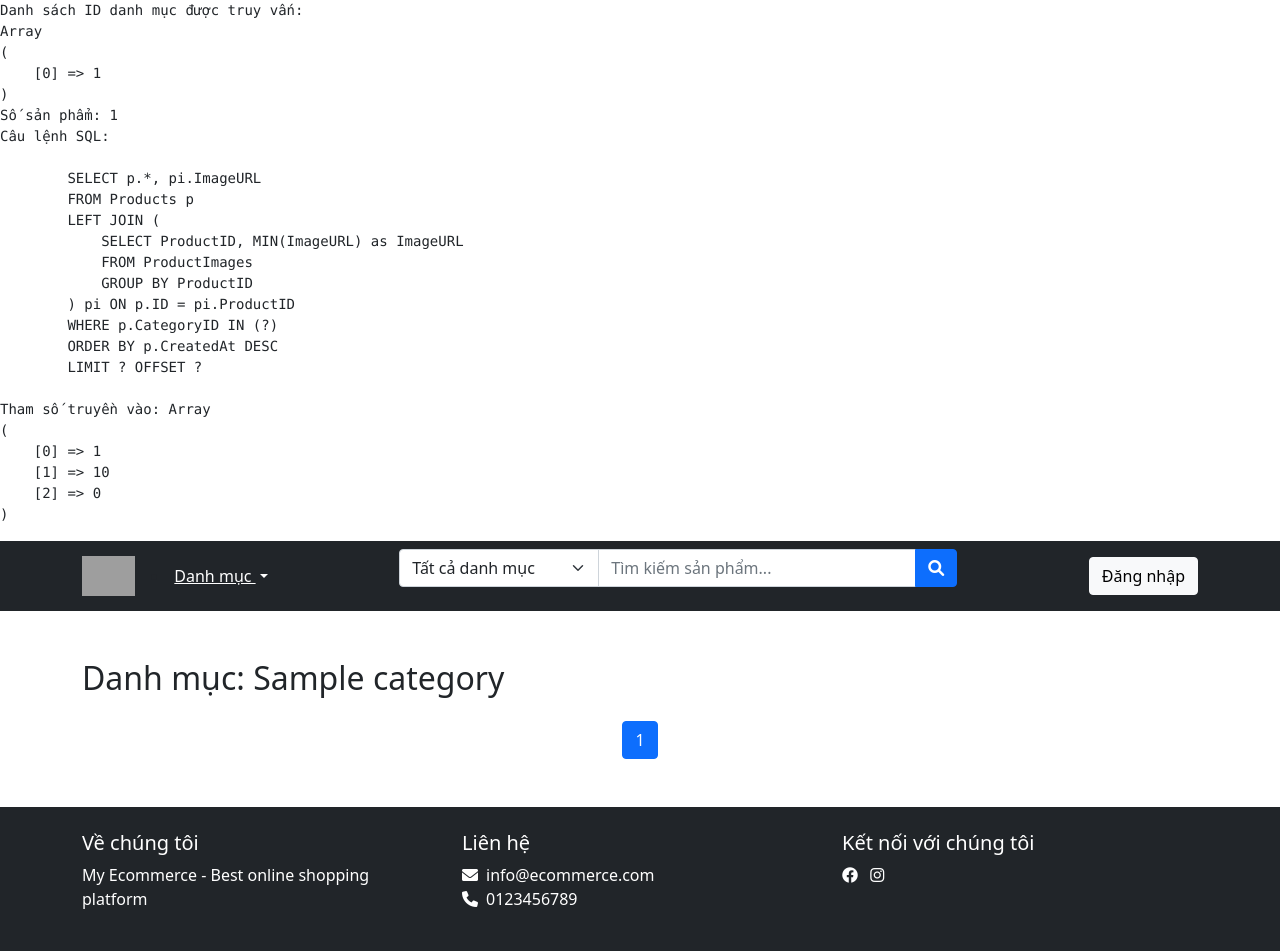
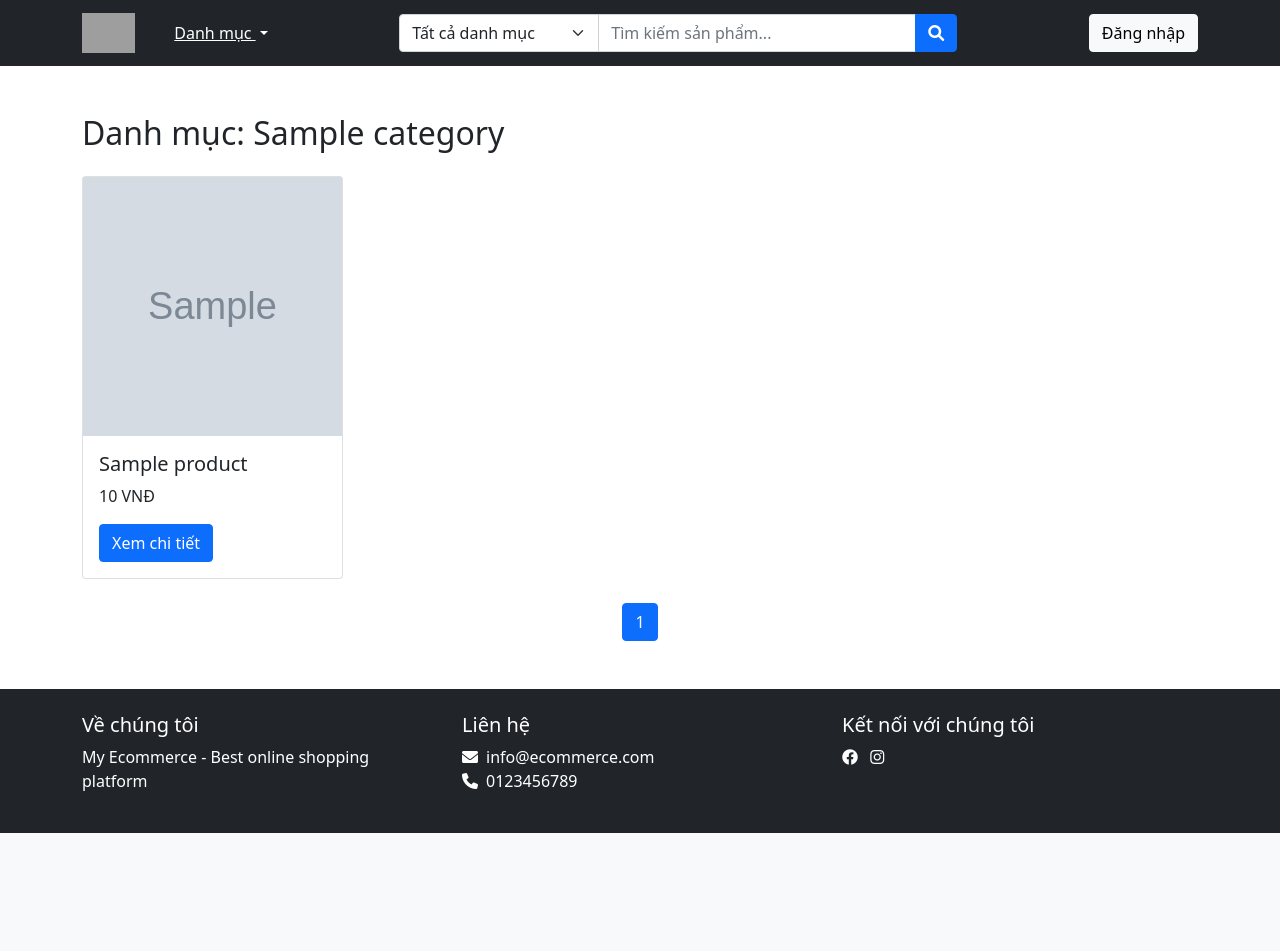
Before and after one commit to dokhacduong1/Khai_Eco, a PHP site: page /category.php?id=1 in a window 1280 px wide. After the commit the page ends 833 px from the top, so only its background shows below. Run offline with PHP 8.4, Linux system fonts and the light colour scheme; data comes from the database, SQL or seed files in the repository; tables that the repository leaves empty hold one stand-in row (values such as "Sample post"); grey boxes marked "Sample" are stand-in pictures; grey boxes are pictures that could not be loaded.

Commit message:
Add Product Category

```diff
--- /dev/null
+++ b/assets/css/style.css
@@ -0,0 +1,71 @@
+.dropdown-menu .dropdown-submenu {
+    position: relative;
+}
+
+.dropdown-menu .dropdown-submenu .dropdown-menu {
+    top: 0;
+    left: 100%;
+    margin-top: -1px;
+    margin-left: 0.1rem;
+    display: none;
+}
+
+.dropdown-menu .dropdown-submenu:hover > .dropdown-menu {
+    display: block;
+}
+
+.dropdown-menu .dropdown-submenu .dropdown-toggle::after {
+    content: "▸";
+    float: right;
+    margin-left: 0.5rem;
+    vertical-align: middle;
+    border: none;
+}
+
+@media (min-width: 992px) {
+    .dropdown-menu .dropdown-submenu:hover > .dropdown-menu {
+        display: block;
+    }
+
+    .dropdown-menu .dropdown-submenu .dropdown-menu {
+        transform: translateY(-10px);
+        opacity: 0;
+        transition: all 0.3s ease;
+        pointer-events: none;
+    }
+
+    .dropdown-menu .dropdown-submenu:hover > .dropdown-menu {
+        transform: translateY(0);
+        opacity: 1;
+        pointer-events: auto;
+    }
+}
+
+/* Hiệu ứng product card */
+.product-card {
+    transition: transform 0.3s, box-shadow 0.3s;
+    border: 1px solid rgba(0,0,0,0.125);
+}
+
+.product-card:hover {
+    transform: translateY(-5px);
+    box-shadow: 0 0.5rem 1rem rgba(0,0,0,0.15);
+}
+
+/* Responsive hình ảnh */
+.card-img-top {
+    object-fit: contain;
+    padding: 15px;
+}
+.card{
+    position: relative;
+}
+.card img{
+    height: 259px;
+    width: 100%;
+}
+.card .badge{
+    position: absolute;
+    top: 0;
+    right: 0;
+}
--- a/category.php
+++ b/category.php
@@ -74,14 +74,7 @@ try {
 
     $productsStmt->execute($params);
     $products = $productsStmt->fetchAll();
-    echo "<pre>";
-echo "Danh sách ID danh mục được truy vấn:\n";
-print_r($categoryIds);
-echo "Số sản phẩm: " . $totalProducts . "\n";
-echo "Câu lệnh SQL:\n" . $productsStmt->queryString . "\n";
-echo "Tham số truyền vào: ";
-print_r($params);
-echo "</pre>";
+
 } catch (PDOException $e) {
     die("Lỗi hệ thống: " . $e->getMessage());
 }
@@ -98,7 +91,24 @@ include 'includes/header.php';
     <?php else: ?>
         <div class="row row-cols-1 row-cols-md-2 row-cols-lg-4 g-4">
             <?php foreach ($products as $product): ?>
-                <!-- Phần hiển thị sản phẩm giữ nguyên -->
+                <div class="col">
+                    <div class="card">
+                        <img  src="<?= $product['ImageURL'] ? 'uploads/products/'.basename($product['ImageURL']) : 'assets/no-image.jpg' ?>"
+
+                             alt="<?= htmlspecialchars($product['Title']) ?>">
+                        <div class="card-body">
+                            <h5 class="card-title"><?= htmlspecialchars($product['Title']) ?></h5>
+                            <p class="card-text">
+                                <?= number_format($product['Price']) ?> VNĐ
+                                <?php if ($product['DiscountPercent'] > 0): ?>
+                                    <span class="ml-3 badge bg-danger"><?= $product['DiscountPercent'] ?>%</span>
+                                <?php endif ?>
+                            </p>
+                            <a href="product.php?id=<?= $product['ID'] ?>" class="btn btn-primary">Xem chi tiết</a>
+                        </div>
+                    </div>
+
+                </div>
             <?php endforeach ?>
         </div>
 
--- a/includes/header.php
+++ b/includes/header.php
@@ -13,67 +13,7 @@ $settings = $pdo->query("SELECT KeyName, KeyValue FROM Settings")->fetchAll(PDO:
     <title><?= htmlspecialchars($settings['site_title'] ?? 'Ecommerce') ?></title>
     <link href="https://cdn.jsdelivr.net/npm/bootstrap@5.1.3/dist/css/bootstrap.min.css" rel="stylesheet">
     <link rel="stylesheet" href="https://cdnjs.cloudflare.com/ajax/libs/font-awesome/6.0.0/css/all.min.css">
-    <style>
- .dropdown-menu .dropdown-submenu {
-    position: relative;
-}
-
-.dropdown-menu .dropdown-submenu .dropdown-menu {
-    top: 0;
-    left: 100%;
-    margin-top: -1px;
-    margin-left: 0.1rem;
-    display: none;
-}
-
-.dropdown-menu .dropdown-submenu:hover > .dropdown-menu {
-    display: block;
-}
-
-.dropdown-menu .dropdown-submenu .dropdown-toggle::after {
-    content: "▸";
-    float: right;
-    margin-left: 0.5rem;
-    vertical-align: middle;
-    border: none;
-}
-
-@media (min-width: 992px) {
-    .dropdown-menu .dropdown-submenu:hover > .dropdown-menu {
-        display: block;
-    }
-
-    .dropdown-menu .dropdown-submenu .dropdown-menu {
-        transform: translateY(-10px);
-        opacity: 0;
-        transition: all 0.3s ease;
-        pointer-events: none;
-    }
-
-    .dropdown-menu .dropdown-submenu:hover > .dropdown-menu {
-        transform: translateY(0);
-        opacity: 1;
-        pointer-events: auto;
-    }
-}
-
-/* Hiệu ứng product card */
-.product-card {
-    transition: transform 0.3s, box-shadow 0.3s;
-    border: 1px solid rgba(0,0,0,0.125);
-}
-
-.product-card:hover {
-    transform: translateY(-5px);
-    box-shadow: 0 0.5rem 1rem rgba(0,0,0,0.15);
-}
-
-/* Responsive hình ảnh */
-.card-img-top {
-    object-fit: contain;
-    padding: 15px;
-}
-    </style>
+    <link rel="stylesheet" href="/webdungai/assets/css/style.css">
 </head>
 <body>
     <!-- Navbar -->
```
